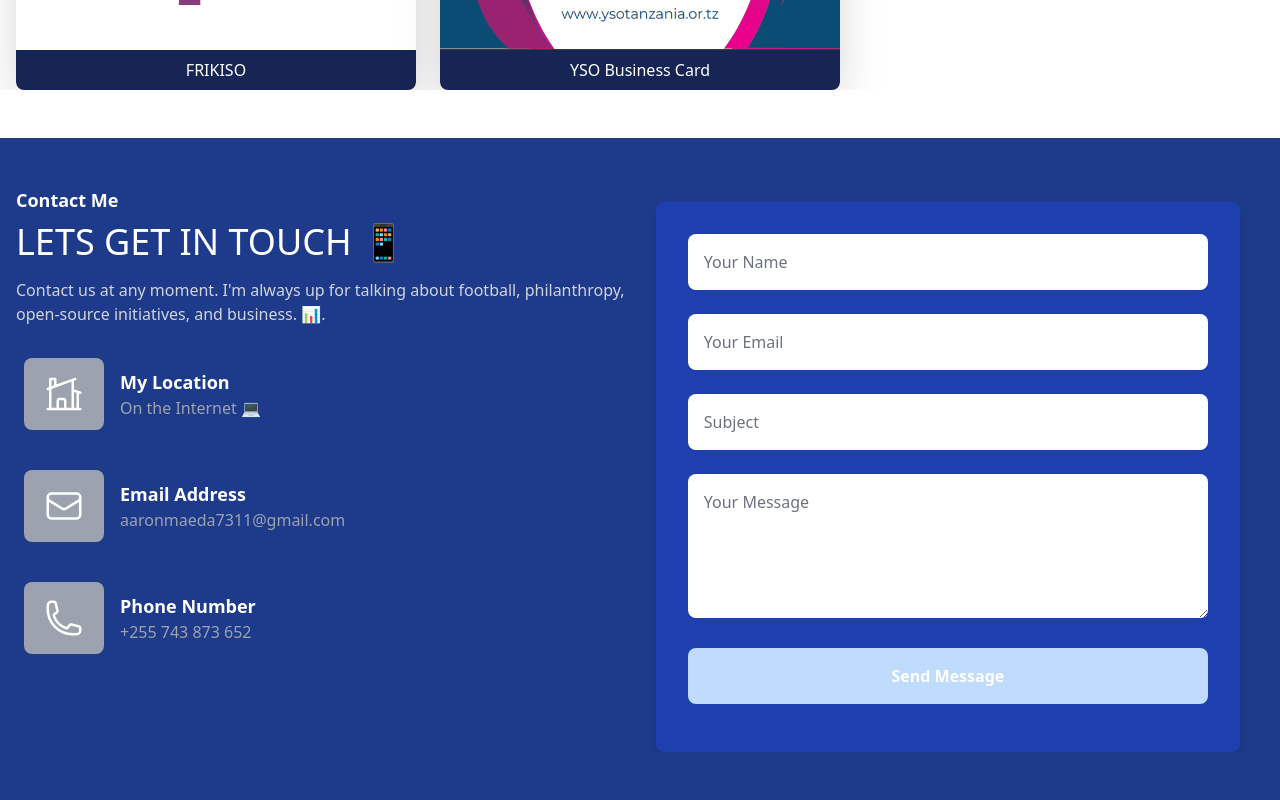
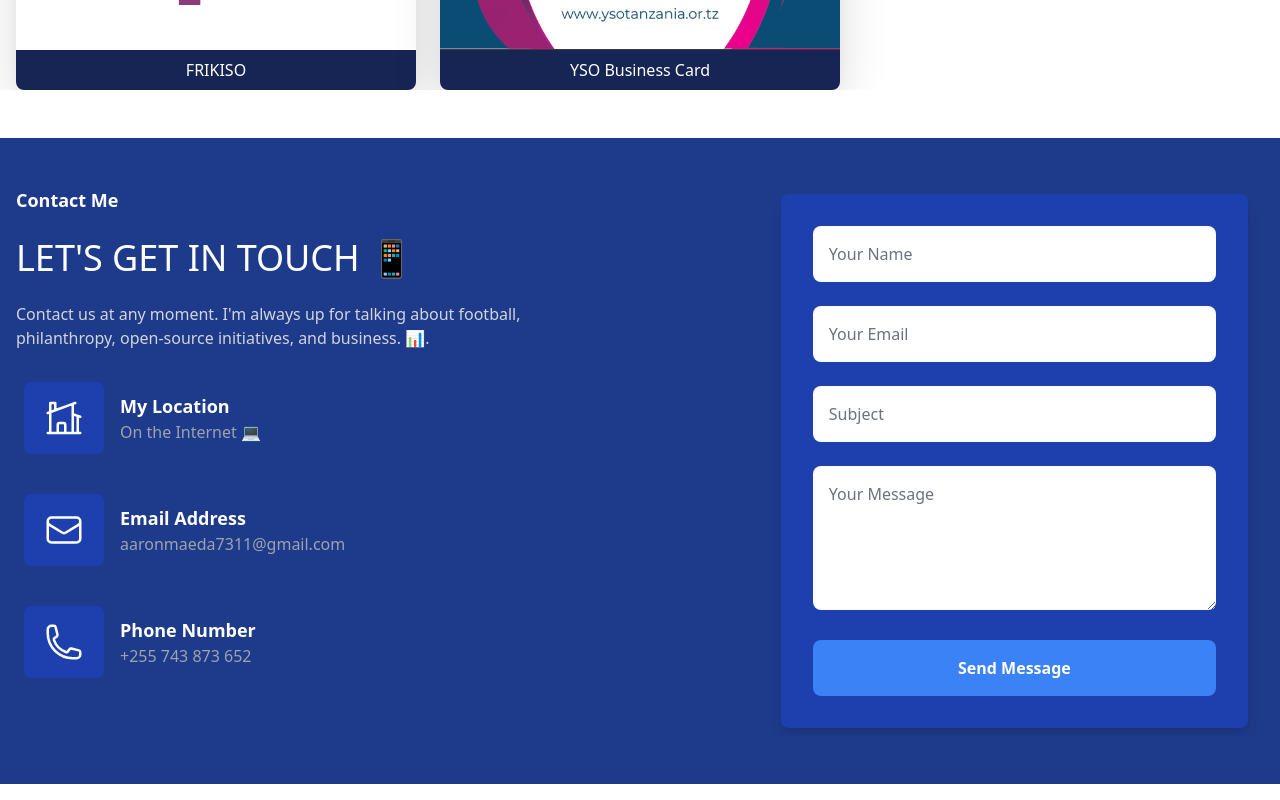
Before and after one commit to AaronBnras/portfolio, a React (Create React App) app: page / in a window 1280 px wide. Shown: the part 2897-3697 px from the top of the page. Built offline with nearby package versions, Linux system fonts and the light colour scheme.

Commit message:
initial update

```diff
--- a/src/components/Contacts/contacts.css
+++ b/src/components/Contacts/contacts.css
@@ -5,7 +5,6 @@
     max-width: 95rem;
     margin: 0 auto;
     display: flex;
-    /* flex-direction: column;
+    flex-direction: column;
     justify-content: center;
-    text-align: center; */
 }
--- a/src/components/Contacts/contacts.js
+++ b/src/components/Contacts/contacts.js
@@ -1,48 +1,72 @@
-import React from "react";
+import React, { useState } from "react";
 import './contacts.css';
+import { validateForm } from '../../utils/formValidation';
 import { HomeModernIcon, EnvelopeIcon, PhoneIcon } from "@heroicons/react/24/outline";
 
 const Contacts = () => {
+    const [formData, setFormData] = useState({
+        name: '',
+        email: '',
+        subject: '',
+        message: ''
+    });
+    const [errors, setErrors] = useState({});
+
+    const handleInputChange = (e) => {
+        setFormData({
+            ...formData,
+            [e.target.name]: e.target.value,
+        });
+    };
+
+    const handleSubmit = (e) => {
+        e.preventDefault();
+        const validationErrors = validateForm(formData);
+        setErrors(validationErrors);
+
+        if (Object.keys(validationErrors).length === 0) {
+            console.log("Form submitted successfully!", formData);
+        }
+    };
     return (
         <div className="bg-blue-900 text-white py-12">
             <section className="max-w-7xl mx-auto px-4" id="contacts">
-                <div className="flex flex-col justify-between items-start md:flex-row">
-                    {/* {Contact Info Section} */}
-
-                    <div className="mb-8 md:mb-0 md:w-1/2">
+                <div className="flex flex-col justify-between items-start md:flex-row md:space-x-8">
+                    {/* Contact Info Section */}
+                    <div className="mb-8 md:mb-0 md:w-1/2 md:pr-20 space-y-6">
                         <span className="text-lg font-semibold block mb-2">Contact Me</span>
-                        <h1 className="text-3xl md:text-4xl mb-4">LETS GET IN TOUCH 📱</h1>
+                        <h1 className="text-3xl md:text-4xl mb-4">LET'S GET IN TOUCH 📱</h1>
                         <p className="text-gray-300 mb-6">
                             Contact us at any moment. I'm always up for talking about football, philanthropy, open-source initiatives, and business. 📊.
                         </p>
 
-                        {/* {Contact items} */}
+                        {/* Contact Items */}
                         <div className="space-y-6">
-                            <div className="flex items-center w-full">
-                                <div className="bg-gray-400 py-2 px-3 m-2 mr-4 rounded-lg">
+                            <div className="flex items-center">
+                                <div className="bg-blue-800 py-2 px-3 m-2 mr-4 rounded-lg">
                                     <HomeModernIcon className="h-10 w-10 m-2"></HomeModernIcon>
                                 </div>
-                                <div className="">
+                                <div>
                                     <h4 className="text-lg font-semibold">My Location</h4>
                                     <p className="text-gray-400">On the Internet 💻</p>
                                 </div>
                             </div>
-                            <div className="flex items-center w-full">
-                                <div className="bg-gray-400 py-2 px-3 m-2 mr-4 rounded-lg">
+                            <div className="flex items-center">
+                                <div className="bg-blue-800 py-2 px-3 m-2 mr-4 rounded-lg">
                                     <EnvelopeIcon className="h-10 w-10 m-2"></EnvelopeIcon>
                                 </div>
-                                <div className="">
+                                <div>
                                     <h4 className="text-lg font-semibold">Email Address</h4>
                                     <a href="mailto:aaronmaeda7311@gmail.com">
                                         <p className="text-gray-400">aaronmaeda7311@gmail.com</p>
                                     </a>
                                 </div>
                             </div>
-                            <div className="flex items-center w-full">
-                                <div className="bg-gray-400 py-2 px-3 m-2 mr-4 rounded-lg">
+                            <div className="flex items-center">
+                                <div className="bg-blue-800 py-2 px-3 m-2 mr-4 rounded-lg">
                                     <PhoneIcon className="h-10 w-10 m-2"></PhoneIcon>
                                 </div>
-                                <div className="">
+                                <div>
                                     <h4 className="text-lg font-semibold">Phone Number</h4>
                                     <a href="tel:+2557438735652">
                                         <p className="text-gray-400">+255 743 873 652</p>
@@ -52,37 +76,79 @@ const Contacts = () => {
                         </div>
                     </div>
 
-                    {/* {Contact Form Section} */}
-                    <div className="rounded-lg py-2 px-4 m-2 w-full h-full md:w-1/2">
-                        <div className="p-8 rounded-lg w-full h-full shadow-lg bg-blue-800">
-                            <form className="space-y-6">
-                                <div className="">
+                    {/* Contact Form Section */}
+                    <div className="rounded-lg py-2 px-4 w-full md:w-1/3 lg:w-2/5 mx-auto">
+                        <div className="p-8 rounded-lg w-full shadow-lg bg-blue-800">
+                            <form className="space-y-6" onSubmit={handleSubmit}>
+                                {/* Name Field */}
+                                <div className="relative">
+                                    <input
+                                        type="text"
+                                        name="name"
+                                        className="w-full p-4 text-black bg-white placeholder-gray-500 rounded-lg focus:outline-none focus:ring-2 focus:ring-blue-500"
+                                        placeholder="Your Name"
+                                        value={formData.name}
+                                        onChange={handleInputChange}
+                                    />
+                                    {errors.name && (
+                                        <div className=" top-full mt-1 text-red-400 text-sm flex items-center space-x-2">
+                                            <span>* {errors.name}</span>
+                                        </div>
+                                    )}
+                                </div>
+
+                                {/* Email Field */}
+                                <div className="relative">
+                                    <input type="email"
+                                        name="email"
+                                        value={formData.email}
+                                        onChange={handleInputChange}
+                                        className="w-full p-4 text-black bg-white placeholder-gray-500 rounded-lg focus:outline-none focus:ring-2 focus:ring-blue-500"
+                                        placeholder="Your Email"
+                                    />
+                                    {errors.email && (
+                                        <div className=" top-full mt-1 text-red-400 text-sm flex items-center space-x-2">
+                                        <span>* {errors.email}</span>
+                                    </div>
+                                    )}
+                                </div>
+
+                                {/* Subject Field */}
+                                <div className="relative">
                                     <input type="text"
+                                        name="subject"
+                                        value={formData.subject}
+                                        onChange={handleInputChange}
                                         className="w-full p-4 text-black bg-white placeholder-gray-500 rounded-lg focus:outline-none focus:ring-2 focus:ring-blue-500"
-                                        placeholder="Your Name">
-                                    </input>
+                                        placeholder="Subject"
+                                    />
+                                    {errors.subject && (
+                                        <div className=" top-full mt-1 text-red-400 text-sm flex items-center space-x-2">
+                                        <span>* {errors.subject}</span>
+                                    </div>
+                                    )}
                                 </div>
-                                <div className="">
-                                    <input type="email"
-                                        className="w-full p-4 text-black bg-white placeholder-gray-500 rounded-lg focus:outline-none focus:ring-2 focus:ring-blue-500"
-                                        placeholder="Your Email">
-                                    </input>
+
+                                {/* Message Field */}
+                                <div className="relative">
+                                    <textarea
+                                        name="message"
+                                        value={formData.message}
+                                        onChange={handleInputChange}
+                                        className="w-full h-36 p-4 text-black bg-white placeholder-gray-500 rounded-lg focus:outline-none focus:ring-2 focus:ring-blue-500"
+                                        placeholder="Your Message"
+                                    />
+                                    {errors.message && (
+                                        <div className=" top-full mt-1 text-red-400 text-sm flex items-center space-x-2">
+                                        <span>* {errors.message}</span>
+                                    </div>
+                                    )}
                                 </div>
-                                <div className="">
-                                    <input type="text"
-                                        className="w-full p-4 text-black bg-white placeholder-gray-500 rounded-lg focus:outline-none focus:ring-2 focus:ring-blue-500"
-                                        placeholder="Subject">
-                                    </input>
-                                </div>
-                                <div className="">
-                                    <textarea typeof="text"
-                                        className="w-full h-36 p-4 text-black bg-white placeholder-gray-500 rounded-lg focus:outline-none focus:ring-2 focus:ring-blue-500"
-                                        placeholder="Your Message">
-                                    </textarea>
-                                </div>
-                                <div className="">
+                                <div>
                                     <button type="submit"
-                                    className="w-full p-4 bg-blue-200 text-white font-bold rounded-lg hover:bg-blue-600 transition-all">Send Message</button>
+                                        className="w-full p-4 bg-blue-500 text-white font-bold rounded-lg hover:bg-blue-600 transition-all">
+                                        Send Message
+                                    </button>
                                 </div>
                             </form>
                         </div>
@@ -90,6 +156,7 @@ const Contacts = () => {
                 </div>
             </section>
         </div>
+
     )
 }
 
```
